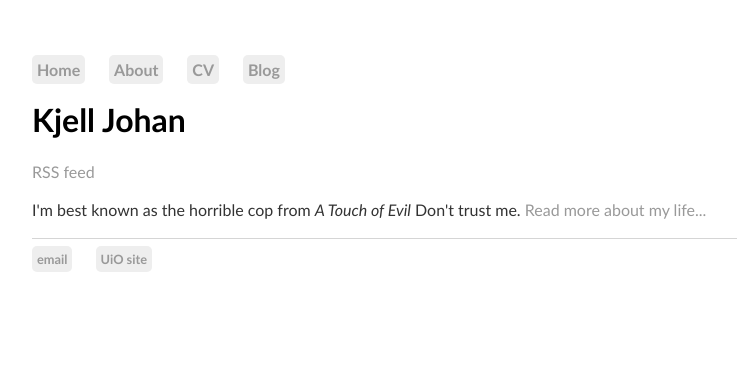
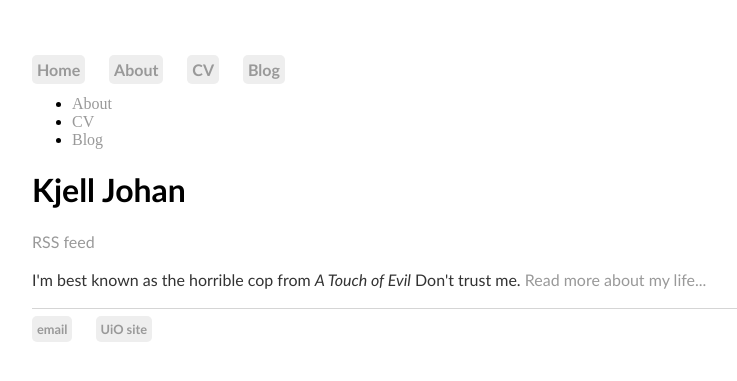
Before and after one commit to kjelljs/kjelljs.github.io, a Jekyll site: the page built from index.html, in a window 1280 px wide. Shown: the top 381 px of the page, without its empty margins (160-897 px from the left). Built offline with Jekyll 4.4.1, drawn with Linux system fonts in a browser that asks for light colours.

Commit message:
Update default.html

```diff
--- a/_layouts/default.html
+++ b/_layouts/default.html
@@ -14,6 +14,14 @@
 	        		<li><a href="/blog">Blog</a></li>
 	    		</ul>
 			</nav>
+			<sidenav>
+			<ul>
+				<li><a href="/about">About</a></li>
+				<li><a href="/cv">CV</a></li>
+	        		<li><a href="/blog">Blog</a></li>
+	    		</ul>
+			</sidenav>
+
 			<div class="container">
 
 			{{ content }}
```
